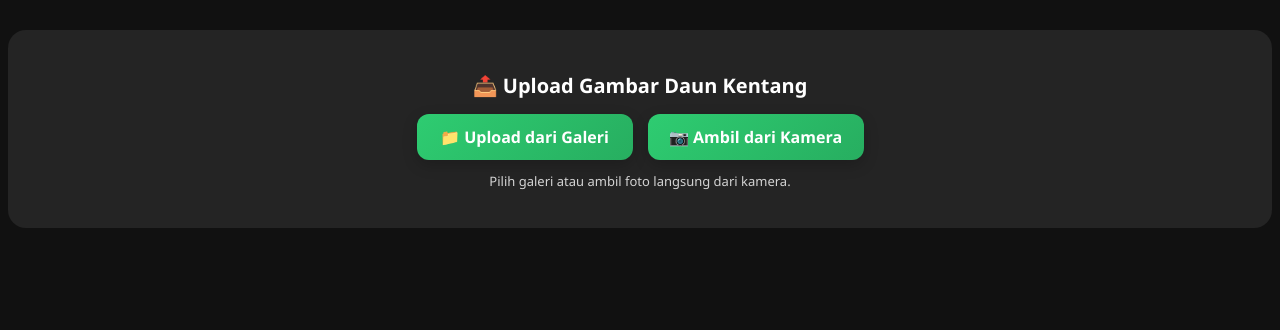
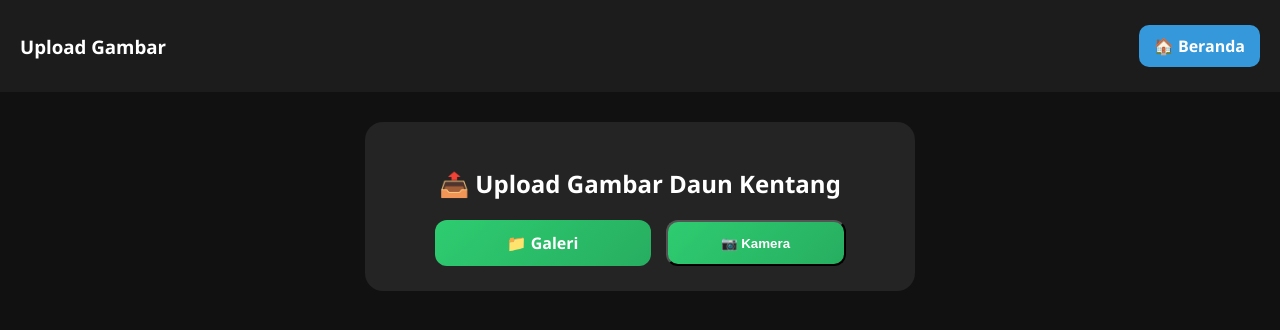
Before and after one commit to Eltinenjelinaleisubun/deteksi-daun-kentang, a Flask app: page /detect in a window 1280 px wide. Shown: the top 330 px of the page. Run offline with Flask 3, Linux system fonts and the light colour scheme; the visitor is signed in with stand-in values (Sample User, id 1).

Commit message:
update upload kamera dan galeri

```diff
--- a/templates/detect.html
+++ b/templates/detect.html
@@ -8,36 +8,54 @@
 
 <style>
 
-/* ================= CONTAINER ================= */
+/* ===== BODY ===== */
+body{
+    background:#111;
+    font-family:Segoe UI, sans-serif;
+    color:white;
+    margin:0;
+}
 
+/* ===== TOP NAV ===== */
+.topbar{
+    display:flex;
+    justify-content:space-between;
+    align-items:center;
+    padding:15px 20px;
+    background:#1c1c1c;
+}
+
+.home-btn{
+    background:#3498db;
+    color:white;
+    padding:10px 15px;
+    border-radius:10px;
+    text-decoration:none;
+    font-weight:bold;
+}
+
+.home-btn:hover{
+    background:#2980b9;
+}
+
+/* ===== UPLOAD SECTION ===== */
 .upload-section{
-    margin-top:30px;
+    margin:30px auto;
     padding:25px;
     background:rgba(255,255,255,0.08);
     border-radius:18px;
     text-align:center;
-    font-family:Segoe UI, sans-serif;
-    color:white;
+    width:90%;
+    max-width:500px;
 }
-
-/* ================= TITLE ================= */
-
-.upload-section h2{
-    margin-bottom:15px;
-    font-size:20px;
-}
-
-/* ================= BUTTON AREA ================= */
 
 .upload-buttons{
     display:flex;
     gap:15px;
     justify-content:center;
     flex-wrap:wrap;
-    margin-top:10px;
+    margin-top:15px;
 }
-
-/* ================= BUTTON STYLE ================= */
 
 .upload-btn{
     background:linear-gradient(135deg,#2ecc71,#27ae60);
@@ -46,38 +64,66 @@
     border-radius:12px;
     cursor:pointer;
     font-weight:bold;
-    transition:0.3s;
     min-width:180px;
-    display:inline-block;
     text-align:center;
-    box-shadow:0 5px 15px rgba(0,0,0,0.2);
 }
 
-.upload-btn:hover{
-    transform:scale(1.05);
-    background:linear-gradient(135deg,#27ae60,#219150);
+/* ===== CAMERA MODAL ===== */
+.camera-box{
+    display:none;
+    position:fixed;
+    top:0;
+    left:0;
+    width:100%;
+    height:100%;
+    background:black;
+    flex-direction:column;
+    align-items:center;
+    justify-content:center;
 }
 
-/* ================= NOTE ================= */
-
-.upload-note{
-    margin-top:12px;
-    font-size:13px;
-    opacity:0.8;
+video{
+    width:90%;
+    max-width:500px;
+    border-radius:10px;
 }
 
-body{
-    background:#111;
+.camera-controls{
+    margin-top:15px;
+    display:flex;
+    gap:10px;
+}
+
+.btn{
+    padding:10px 15px;
+    border:none;
+    border-radius:10px;
+    cursor:pointer;
+    font-weight:bold;
+}
+
+.close-btn{
+    background:red;
+    color:white;
+}
+
+.capture-btn{
+    background:green;
+    color:white;
 }
 
 </style>
-
 </head>
 
 <body>
 
-<!-- ================= UPLOAD SECTION ================= -->
+<!-- ===== TOP BAR ===== -->
+<div class="topbar">
+    <h3>Upload Gambar</h3>
+    <a href="/" class="home-btn">🏠 Beranda</a>
+</div>
 
+<!-- ===== UPLOAD ===== -->
 <div class="upload-section">
 
     <h2>📤 Upload Gambar Daun Kentang</h2>
@@ -86,30 +132,70 @@ body{
 
         <!-- GALERI -->
         <label class="upload-btn">
-            📁 Upload dari Galeri
-            <input type="file"
-                   name="image"
-                   accept="image/*"
-                   style="display:none;">
+            📁 Galeri
+            <input type="file" accept="image/*" style="display:none;">
         </label>
 
         <!-- KAMERA -->
-        <label class="upload-btn">
-            📷 Ambil dari Kamera
-            <input type="file"
-                   name="image"
-                   accept="image/*"
-                   capture="environment"
-                   style="display:none;">
-        </label>
+        <button class="upload-btn" onclick="openCamera()">
+            📷 Kamera
+        </button>
 
     </div>
 
-    <p class="upload-note">
-        Pilih galeri atau ambil foto langsung dari kamera.
-    </p>
+</div>
+
+<!-- ===== CAMERA MODAL ===== -->
+<div class="camera-box" id="cameraBox">
+
+    <video id="video" autoplay></video>
+
+    <div class="camera-controls">
+
+        <button class="btn capture-btn" onclick="capture()">
+            Ambil Foto
+        </button>
+
+        <button class="btn close-btn" onclick="closeCamera()">
+            Tutup Kamera
+        </button>
+
+    </div>
 
 </div>
 
+<script>
+
+let stream;
+
+async function openCamera(){
+    const video = document.getElementById("video");
+    const box = document.getElementById("cameraBox");
+
+    stream = await navigator.mediaDevices.getUserMedia({
+        video: { facingMode: "environment" }
+    });
+
+    video.srcObject = stream;
+    box.style.display = "flex";
+}
+
+function closeCamera(){
+    const video = document.getElementById("video");
+
+    if(stream){
+        stream.getTracks().forEach(track => track.stop());
+    }
+
+    video.srcObject = null;
+    document.getElementById("cameraBox").style.display = "none";
+}
+
+function capture(){
+    alert("Fitur capture bisa disambungkan ke backend Flask nanti 👍");
+}
+
+</script>
+
 </body>
 </html>
```
